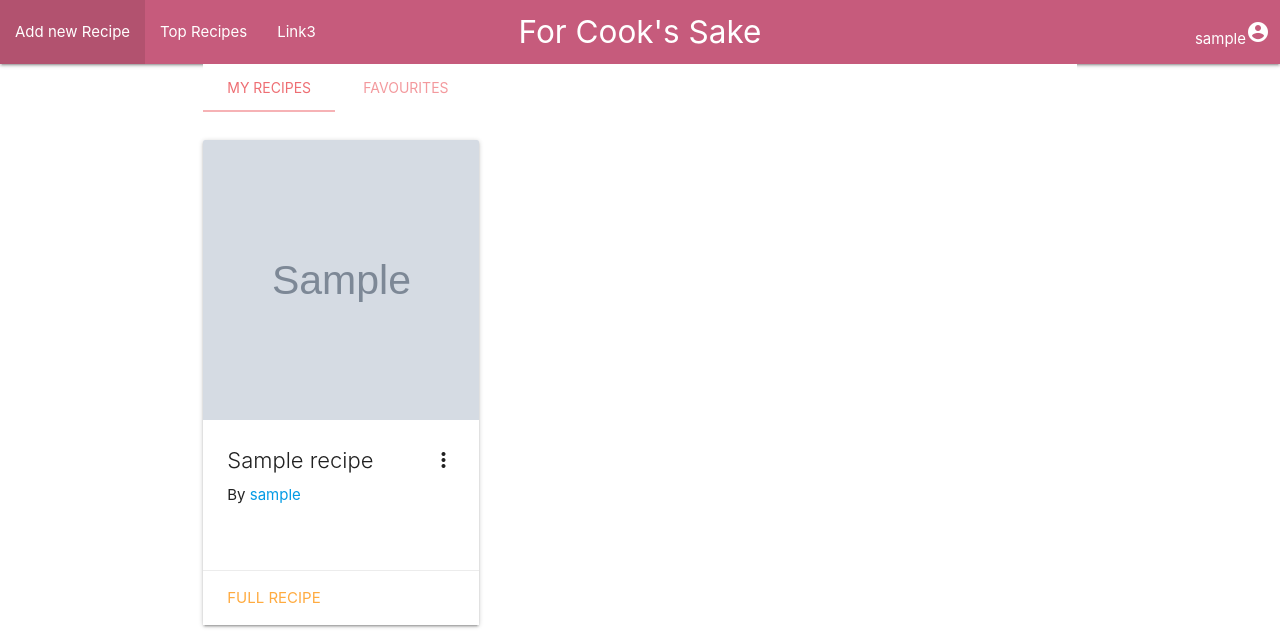
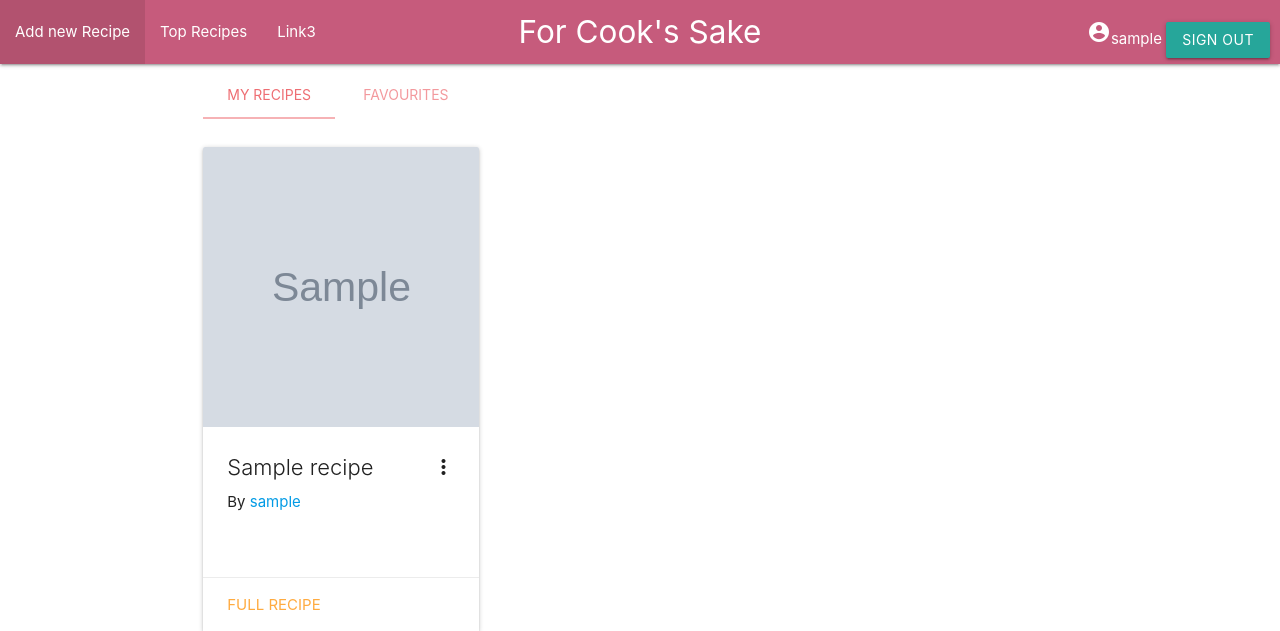
Before and after one commit to Beibhinn/data-milestone-project, a Flask app: page /user_account in a window 1280 px wide. Shown: the top 631 px of the page. Run offline with Flask 2, Linux system fonts and the light colour scheme; the visitor is signed in with stand-in values (Sample User, id 1); grey boxes marked "Sample" are stand-in pictures; a database or web service that is not in the repository returns one stand-in record (values such as "Sample title"); some libraries are stand-ins or nearby versions.

Commit message:
Add option for user to sign out

```diff
--- a/app.py
+++ b/app.py
@@ -137,6 +137,13 @@ def register():
     return render_template('register.html')
 
 
+@app.route('/logout')
+def logout():
+    session.pop('username', None)
+    flash('You have been successfully signed out')
+    return redirect(url_for('get_recipes'))
+
+
 @app.route('/get_recipes/user/<user_name>')
 def user_recipes(user_name):
     return render_template("recipes.html", recipes=mongo.db.recipes.find({"user_name": user_name}))
--- a/templates/base.html
+++ b/templates/base.html
@@ -21,8 +21,9 @@
         </ul>
         <div class="right nav-right">
             {% if 'username' in session %}
-            <a href="{{url_for('user_account', user_name=session['username'])}}">{{ session['username'] }}<i
-                    class="material-icons" style="display: inline-block">account_circle</i></a>
+            <a href="{{url_for('user_account', user_name=session['username'])}}"><i
+                    class="material-icons" style="display: inline-block">account_circle</i>{{ session['username'] }}</a>
+            <a class="waves-effect waves-light btn" href="{{ url_for('logout') }}">Sign out</a>
             {% else %}
             <a class="waves-effect waves-light btn" href="{{ url_for('login') }}">Sign in</a>
             <a class="waves-effect waves-light btn" href="{{ url_for('register') }}">Register</a>
```
